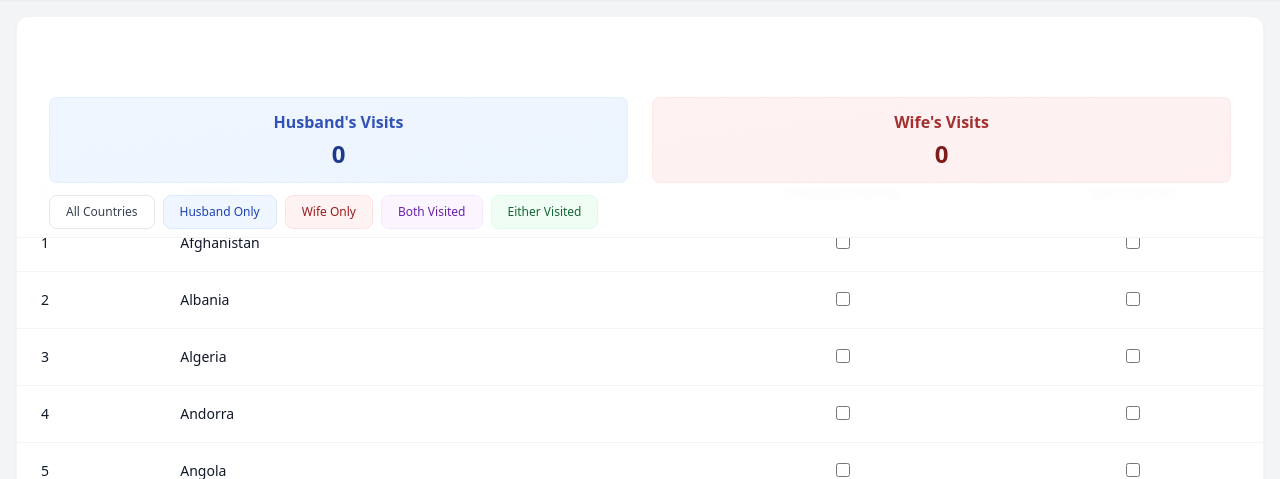
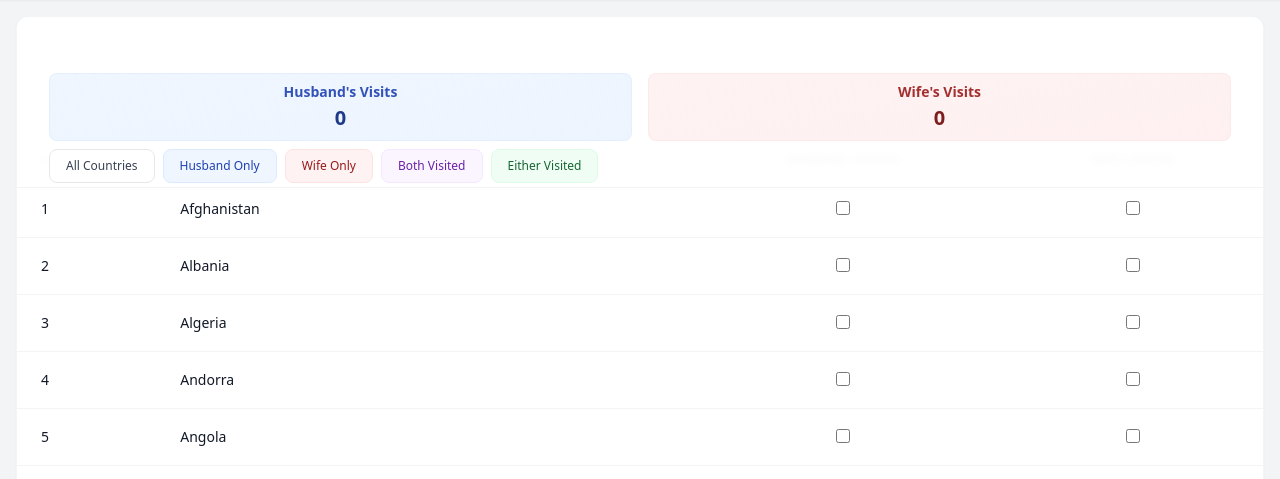
Before and after one commit to pbrao/trip-planner, a Flask app: page /countries in a window 1280 px wide. Shown: the part 72-551 px from the top of the page. Run offline with Flask 3, Linux system fonts and the light colour scheme; data comes from the database, SQL or seed files in the repository; some libraries are stand-ins or nearby versions.

Commit message:
style: Reduce padding and spacing in tally section for compact layout

```diff
--- a/app/templates/countries.html
+++ b/app/templates/countries.html
@@ -3,17 +3,17 @@
 {% block content %}
 <div class="bg-white rounded-xl shadow-sm border border-gray-100 overflow-hidden">
     <!-- Tally and Filter Section -->
-    <div class="sticky top-16 z-30 bg-white/95 backdrop-blur-sm px-8 pt-4 pb-2 border-b border-gray-100">
-        <div class="grid grid-cols-2 gap-6 mb-3">
-            <div class="text-center p-3 rounded-lg bg-gradient-to-br from-blue-50 to-blue-100/50 border border-blue-100/50">
-                <h3 class="text-base font-semibold text-blue-800/90 mb-1">Husband's Visits</h3>
-                <p class="text-2xl font-bold text-blue-900" id="husband-total">
+    <div class="sticky top-12 z-30 bg-white/95 backdrop-blur-sm px-8 pt-2 pb-1 border-b border-gray-100">
+        <div class="grid grid-cols-2 gap-4 mb-2">
+            <div class="text-center p-2 rounded-lg bg-gradient-to-br from-blue-50 to-blue-100/50 border border-blue-100/50">
+                <h3 class="text-sm font-semibold text-blue-800/90 mb-0.5">Husband's Visits</h3>
+                <p class="text-xl font-bold text-blue-900" id="husband-total">
                     {{ countries|selectattr('husband_visited')|list|length }}
                 </p>
             </div>
-            <div class="text-center p-3 rounded-lg bg-gradient-to-br from-red-50 to-red-100/50 border border-red-100/50">
-                <h3 class="text-base font-semibold text-red-800/90 mb-1">Wife's Visits</h3>
-                <p class="text-2xl font-bold text-red-900" id="wife-total">
+            <div class="text-center p-2 rounded-lg bg-gradient-to-br from-red-50 to-red-100/50 border border-red-100/50">
+                <h3 class="text-sm font-semibold text-red-800/90 mb-0.5">Wife's Visits</h3>
+                <p class="text-xl font-bold text-red-900" id="wife-total">
                     {{ countries|selectattr('wife_visited')|list|length }}
                 </p>
             </div>
```
